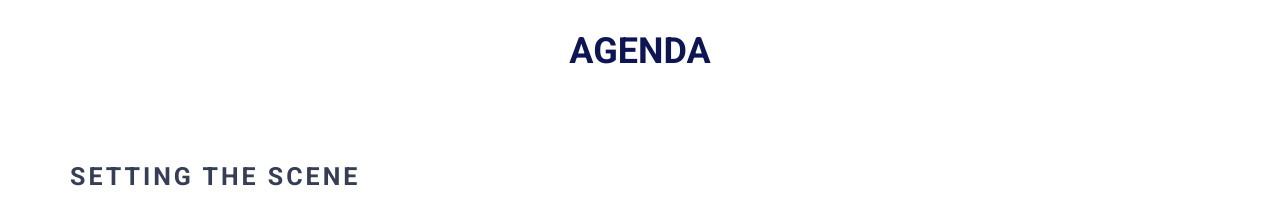
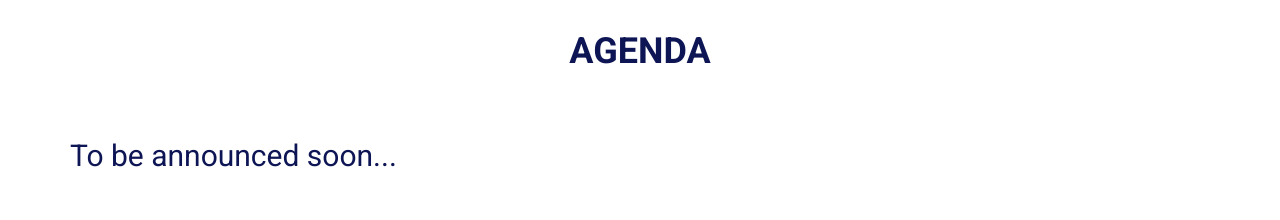
Before and after one commit to TomMiksa/RDA17-workshop-vienna, a plain HTML site: page index.html in a window 1280 px wide. Shown: the part 2620-2840 px from the top of the page. Drawn offline with Linux system fonts and the light colour scheme; some packages are replaced by stand-ins of ours.

Commit message:
Removed agenda

```diff
--- a/index.html
+++ b/index.html
@@ -285,70 +285,72 @@
                 </div>
 			</div>
 
+			<h2>To be announced soon...</h2>
 
+<!--
 			<div class="session-header">
 				Setting the scene
 			</div>
-			<!-- .session-header -->
+
 
 			<div class="session">
 				<time>9:00 - 9:10</time>
 				<h2>Welcome Address</h2>
 				<h3>Paolo Budroni and Andreas Rauber</h3>
 			</div>
-			<!-- .session -->
+
 
 			<div class="session">
 				<time>9:10 - 9:30</time>
 				<h2>e-Infrastructures Commons and the EOSC</h2>
 				<h3>Gabriele von Voigt <span>Chair of e-Infrastructure Reflection Group</span></h3>
 			</div>
-			<!-- .session -->
+
 
 
 			<div class="session-header">
 				Part 1 - use case austria
 			</div>
-			<!-- .session-header -->
+
 
 			<div class="session">
 				<time>9:50 - 10:00</time>
 				<h2>EOSC - Use Case Austria</h2>
 				<h3>Paolo Budroni<span>e-Infrastructures Austria, University of Vienna, Open Education Austria, LEARN Project</span></h3>
 			</div>
-			<!-- .session -->
+
 
 			<div class="session">
 				<time>10:00 - 10:20</time>
 				<h2>AUSSDA: Austrian Social Science Data Archive </h2>
 				<h3>Lars Kaczmirek<span>Head of AUSSDA</span></h3>
 			</div>
-			<!-- .session -->
+
 
 			<div class="session">
 				<time>10:20 - 10:40</time>
 				<h2>DEXHELPP - The Data Center for Decision Support for Health Policy and Planning</h2>
 				<h3>Nikolas Popper<span>TU Wien</span></h3>
 			</div>
-			<!-- .session -->
+
 
 			<div class="session">
 				<time>10:40 - 11:00</time>
 				<h2>EDOC Earth Observation Data Center</h2>
 				<h3>Wolfgang Wagner<span>TU Wien, Geo- Sciences</span></h3>
 			</div>
-			<!-- .session -->
+
 
 			<div class="session">
 				<time>10:00 - 11:30</time>
 				<h2>Coffee Break</h2>
 			</div>
-			<!-- .session -->
+
 
 			<div class="session-header">
 				Part II - RDA Recommendations and Adoption
 			</div>
-			<!-- .session-header -->
+
 
 			<div class="session">
 				<time>11:30 - 12:15</time>
@@ -356,7 +358,7 @@
 				<h3>Rainer Stotzka <span>Karlsruhe Institute of Technology, RDA WG on Practical Policies</span></h3>
 				<h3>Paolo Budroni <span>University of Vienna LEARN Project, RDM - Policies Development</span></h3>
 			</div>
-			<!-- .session -->
+
 
 			<div class="session">
 				<time>12:15 - 13:00</time>
@@ -364,14 +366,14 @@
 				<h3>Andreas Rauber <span>TU Wien</span></h3>
 				<h3>Chris Schubert<span>Climate Control Center Austria</span></h3>
 			</div>
-			<!-- .session -->
+
 
 
 			<div class="session">
 				<time>13:00 - 14:15</time>
 				<h2>Lunch break</h2>
 			</div>
-			<!-- .session -->
+
 
 			<div class="session">
 				<time>14:15 - 15:00</time>
@@ -379,7 +381,7 @@
 				<h3>Kevin Ashley<span>DCC</span></h3>
 				<h3>Katrin Hofmann Gasser, Anders Sparre Conrad<span>Royal Library Copenhagen</span></h3>
 			</div>
-			<!-- .session -->
+
 
 			<div class="session">
 				<time>15:00 - 15:45</time>
@@ -387,7 +389,7 @@
 				<h3>Ingrid Dillo <span>DANS</span></h3>
 				<h3>Johannes Stigler<span>GAMS</span></h3>
 			</div>
-			<!-- .session -->
+
 
 			<div class="session">
 				<time>15:45 - 16:15</time>
@@ -398,7 +400,7 @@
 				<time>16:15 - 17:15</time>
 				<h2>Panel Discussion</h2>
 			</div>
-			<!-- .session -->
+
 
 			<div class="session">
 				<time>17:15 - 17:30</time>
@@ -406,9 +408,11 @@
 				<h3>Francoise Genova<span>Director, Strasbourg Astronomical Data Centre CDS</span></h3>
 
 			</div>
-			<!-- .session -->
+
 
 		</div>
+
+-->
     </section>
 
 
```
